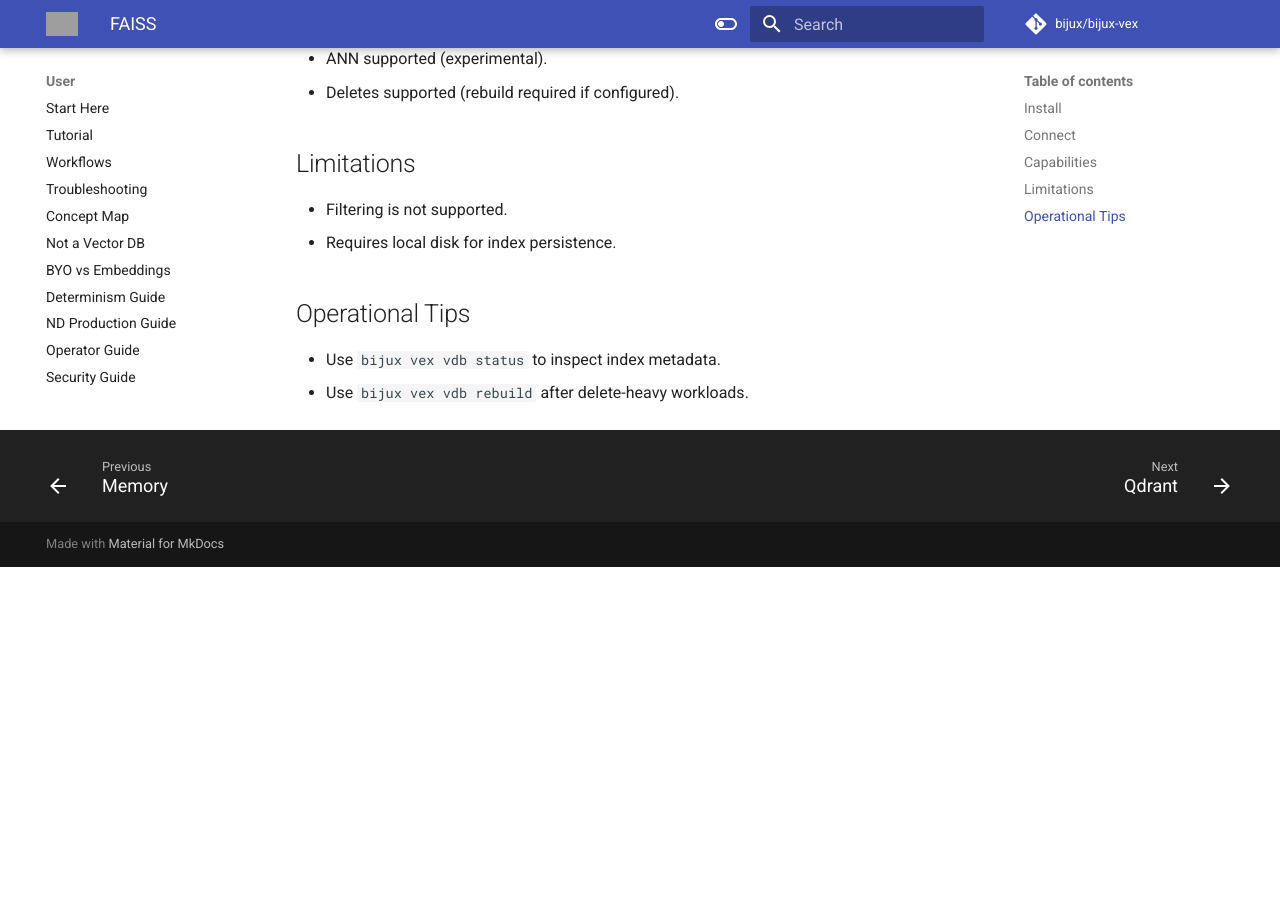
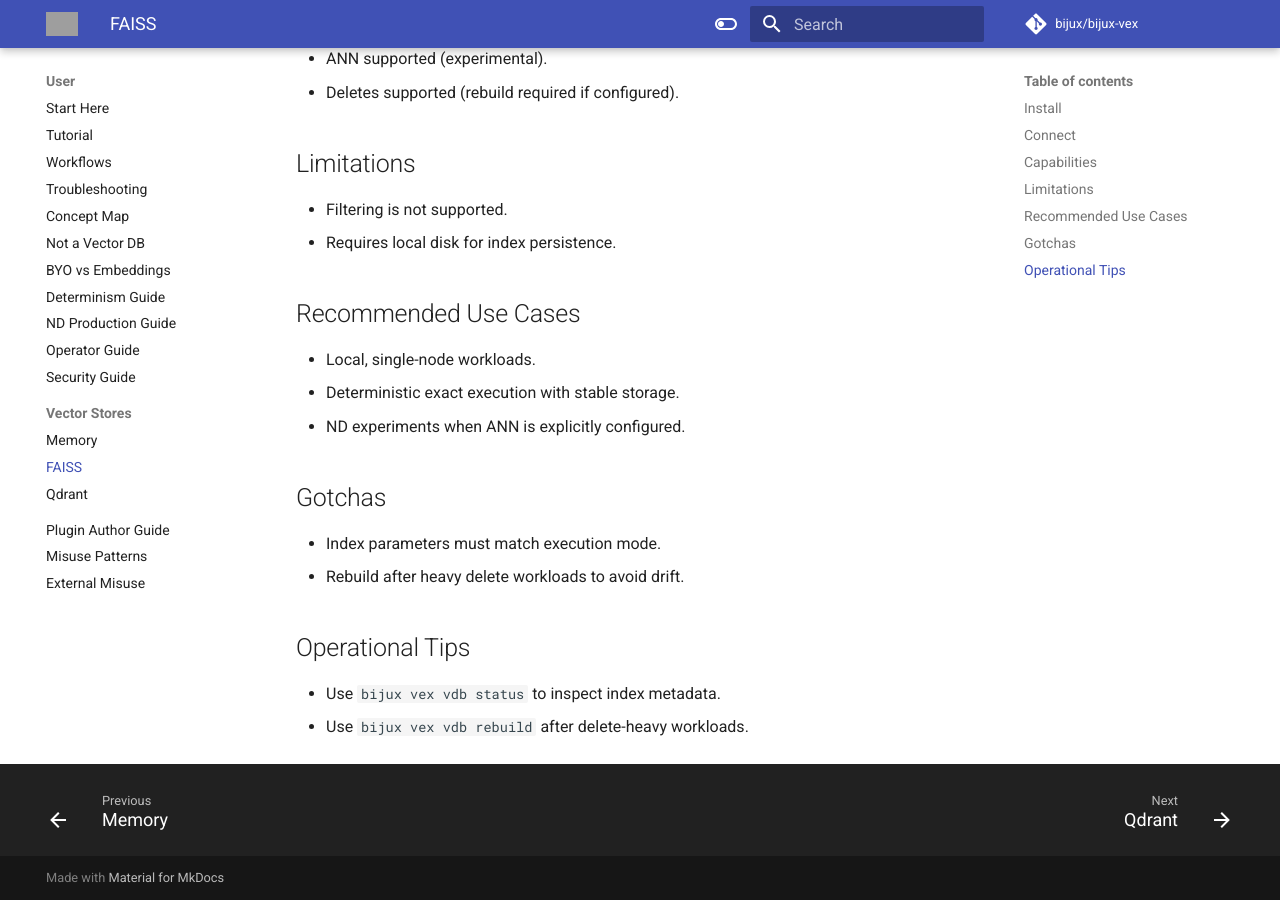
Before and after one commit to bijux/bijux-vex, an MkDocs documentation site: the page built from docs/user/vectorstores/faiss.md, in a window 1280 px wide and 900 px high, scrolled down 593 px. Built offline with MkDocs 1.6.1 and Material for MkDocs 9.7.7, drawn with Linux system fonts in a browser that asks for light colours; comment, search, counter and statistics services are not loaded; before the commit the page ends 1160 px from its top, so only the background shows below that; grey boxes are pictures that could not be loaded.

Commit message:
docs: expand vector store and embedding guides

```diff
--- a/docs/user/vectorstores/faiss.md
+++ b/docs/user/vectorstores/faiss.md
@@ -25,6 +25,17 @@
 - Filtering is not supported.
 - Requires local disk for index persistence.
 
+## Recommended Use Cases
+
+- Local, single-node workloads.
+- Deterministic exact execution with stable storage.
+- ND experiments when ANN is explicitly configured.
+
+## Gotchas
+
+- Index parameters must match execution mode.
+- Rebuild after heavy delete workloads to avoid drift.
+
 ## Operational Tips
 
 - Use `bijux vex vdb status` to inspect index metadata.
```
Also changed, not shown: docs/user/embedding_lifecycle.md (added, +35 -0 lines), docs/user/vector_store_semantics.md (added, +29 -0 lines), docs/user/vectorstores/memory.md (+9 -0 lines), docs/user/vectorstores/qdrant.md (+11 -0 lines).
